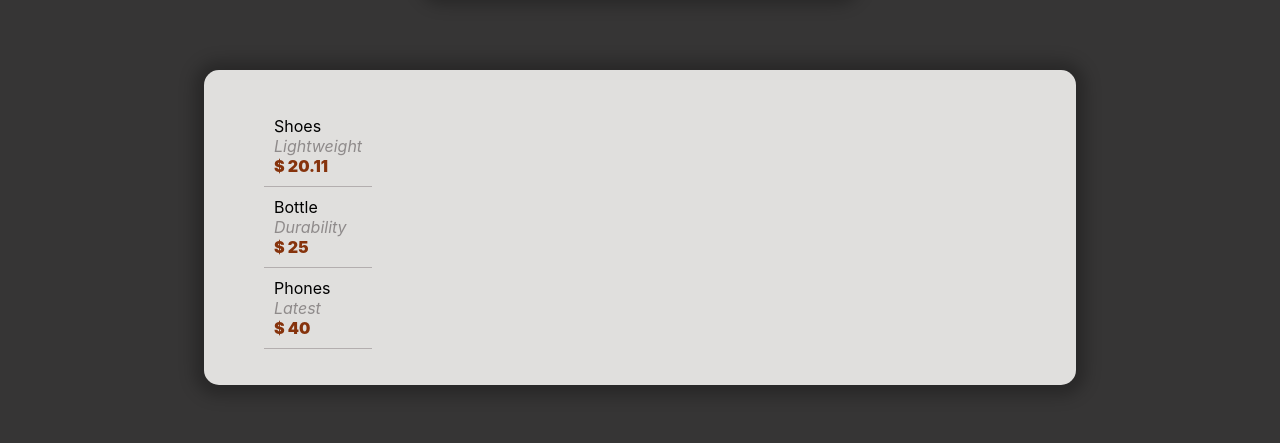
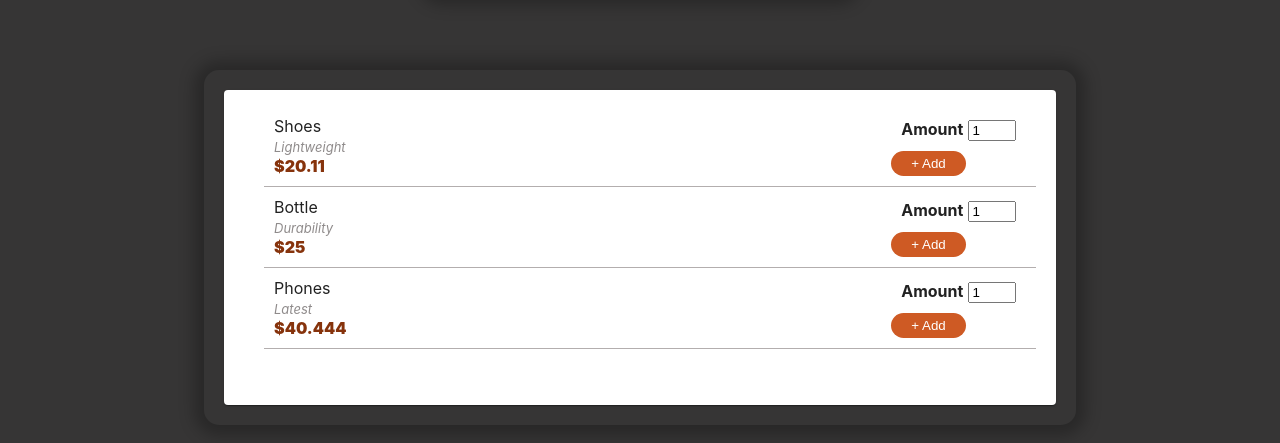
Before and after one commit to Abhishekgupta011/website, a React (Create React App) app: page / in a window 1280 px wide. Shown: the part 354-797 px from the top of the page. Built offline with nearby package versions, Linux system fonts and the light colour scheme.

Commit message:
restaurant website

```diff
--- a/src/App.js
+++ b/src/App.js
@@ -1,6 +1,7 @@
 import Header from "./Components/Layout/Header";
 import MealsSummary from "./Components/Layout/MealsSummary";
 import AvailableItems from "./Components/Meals/Items";
+
 
 function App() {
   return (
--- /dev/null
+++ b/src/Components/Meals/Form.css
@@ -0,0 +1,32 @@
+.add {
+    cursor: pointer;
+    background-color: rgb(206, 90, 36);
+    color: white;
+    border-radius: 25px;
+    border: none;
+    padding: 5px 20px;
+
+  }
+
+.add:hover {
+    background-color: rgb(134, 51, 12);
+}
+li{
+    border-bottom: 1px solid rgb(179, 174, 174);
+    padding: 10px;
+    width: 95%;
+
+}
+label{
+    margin-right: 5px;
+    font-weight: bold;
+}
+
+.label{
+    padding: 10px;
+}
+
+.amount-container{
+    float: right;
+    transform: translatey(-100%);
+}
--- /dev/null
+++ b/src/Components/Meals/Form.js
@@ -0,0 +1,14 @@
+import React from "react";
+import './Form.css'
+const Form=()=>{
+   return(
+    <div className="amount-container">
+    <div className="label">
+            <label>Amount</label>
+            <input type="number" min={1} max={5} step={1} defaultValue={1}/><br/>
+            </div>
+            <button className="add">+ Add</button>
+        </div>
+   )
+}
+export default Form;
--- a/src/Components/Meals/Items.css
+++ b/src/Components/Meals/Items.css
@@ -3,9 +3,6 @@
     top: 50%;
     left: 50%;
     transform: translate(-50%);
-    display: flex;
-    justify-content: space-between;
-    background-color: rgb(224, 223, 221);
     color: black;
     width: 65%;
     border-radius: 15px;
@@ -16,40 +13,3 @@
 .list{
     list-style: none;
 }
-
-.add {
-    display: flex;
-    align-items: center;
-    justify-content: center;
-    cursor: pointer;
-    background-color: rgb(206, 90, 36);
-    color: white;
-    border-radius: 25px;
-    border: none;
-    padding: 5px 20px;
-  }
-
-.add:hover {
-    background-color: rgb(134, 51, 12);
-}
-li{
-    border-bottom: 1px solid rgb(179, 174, 174);
-    padding: 10px;
-    border-width: 100%;
-}
-label{
-    margin-right: 5px;
-    font-weight: bold;
-}
-.meal-name{
-    text-transform: capitalize;
-}
-.meal-price{
-    font-weight: 900;
-    color: rgb(134, 51, 12);
-}
-.meal-description{
-    color: rgb(143, 139, 139);
-    text-transform: capitalize;
-    font-style: italic;
-}
--- a/src/Components/Meals/Items.js
+++ b/src/Components/Meals/Items.js
@@ -1,48 +1,43 @@
 import React from 'react';
 import './Items.css'
+import { Card } from '@mui/material';
+import MealItem from './MealItem';
 const Items = [
   {
     id: '1',
     name: 'shoes',
     description:'lightweight',
-    price: '$ 20.11'
+    price: '$20.11'
   },
   {
     id: '2',
     name: 'bottle',
     description:'durability',
-    price: '$ 25'
+    price: '$25'
   },
   {
     id: '3',
     name: 'phones',
     description:'latest',
-    price: '$ 40'
+    price: '$40.444'
   },
 ]
 
 const AvailableItems = () => {
   const itemsList = Items.map((item) => (
-    <li key={item.id}>
-      <div className="meal-info">
-        <span className="meal-name">{item.name}</span>
-        <br />
-        <span className="meal-description">{item.description}</span><br/>
-        <span className='meal-price'>{item.price}</span>
-      </div>
-      <div className="amount-container">
-        {/* <label>Amount</label>
-        <input size={1} maxLength={3} />
-        <button className="add">+ Add</button> */}
-      </div>
-    </li>
+    <MealItem
+      key = {item.id}
+      name = {item.name}
+      description = {item.description}
+      price = {item.price}
+    />
   ));
 
   return (
     <section className="item">
-      <div>
+      <Card>
         <ul className="list">{itemsList}</ul>
-      </div>
+      </Card>
     </section>
   );
 };
--- /dev/null
+++ b/src/Components/Meals/MealItem.css
@@ -0,0 +1,19 @@
+.form{
+    display: inline;
+    justify-content: space-between;
+
+
+}
+.meal-name{
+    text-transform: capitalize;
+}
+.meal-price{
+    font-weight: 900;
+    color: rgb(134, 51, 12);
+}
+.meal-description{
+    color: rgb(143, 139, 139);
+    text-transform: capitalize;
+    font-style: italic;
+    font-size: small;
+}
--- /dev/null
+++ b/src/Components/Meals/MealItem.js
@@ -0,0 +1,21 @@
+import React from "react";
+import './MealItem.css'
+import Form from "./Form";
+const MealItem = (props) =>{
+
+    return(
+        <div className="form">
+        <li key={props.id}>
+        <div className="meal-info">
+            <span className="meal-name">{props.name}</span>
+            <br />
+            <span className="meal-description">{props.description}</span><br/>
+            <span className='meal-price'>{props.price}</span>
+        </div>
+        <Form/>
+    </li>
+    </div>
+    )
+}
+
+export default MealItem;
--- /dev/null
+++ b/src/Components/UI/Card.css
@@ -0,0 +1,6 @@
+.card {
+    padding: 1rem;
+    box-shadow: 0 2px 8px rgba(0, 0, 0, 0.25);
+    border-radius: 14px;
+    background-color: white;
+  }
```
Also changed, not shown: src/Components/UI/Card.js (added, +10 -0 lines).
